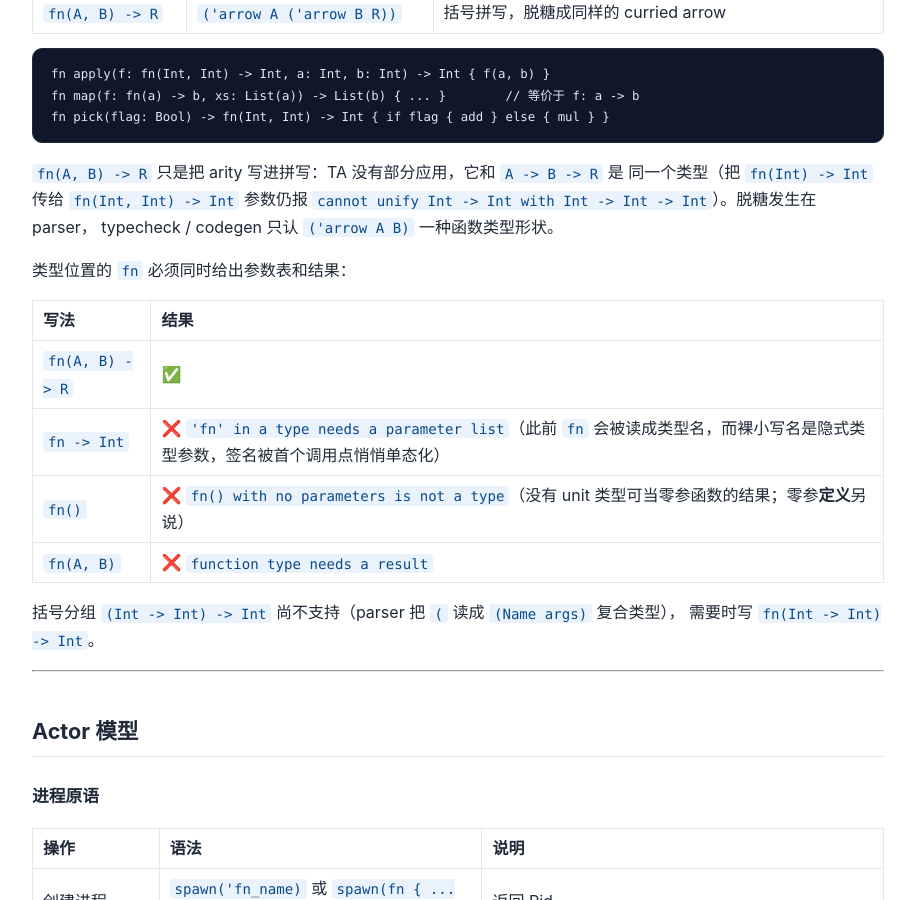
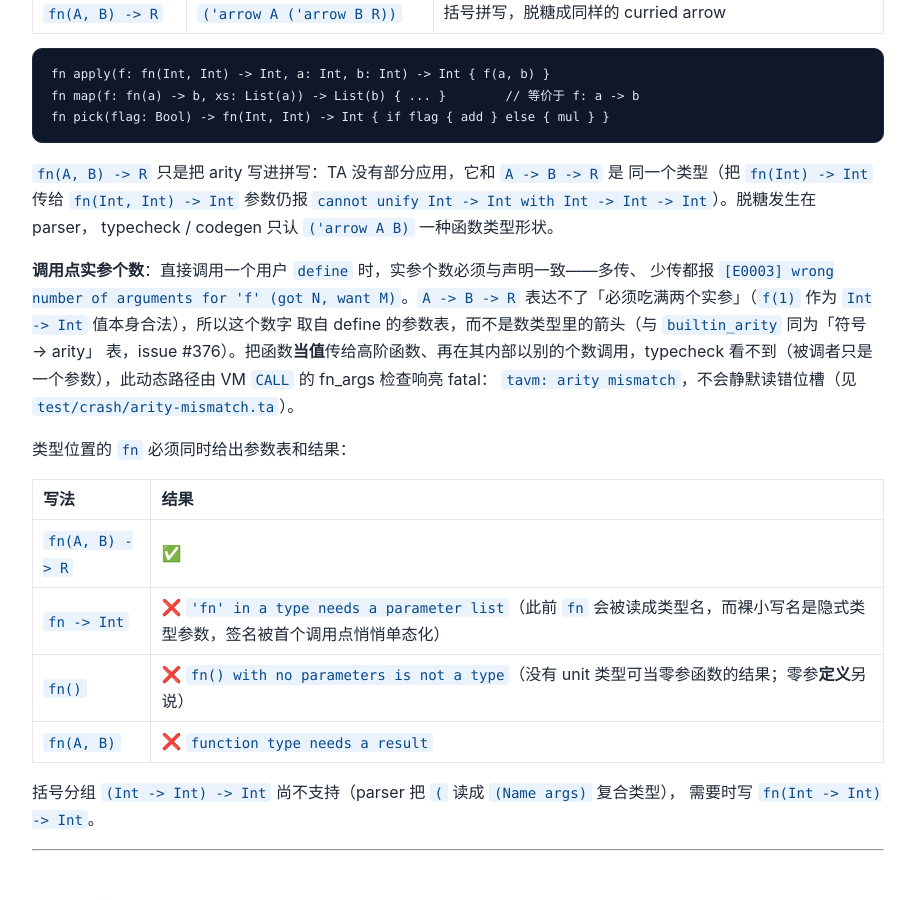
Before and after one commit to tiancaiamao/tinyactor, a Jekyll site: the page built from docs/ta-language-spec.md, in a window 1280 px wide and 900 px high, scrolled down 14895 px. Shown: the whole window, without its empty margins (182-1097 px from the left). Built offline with Jekyll 4.4.1, drawn with Linux system fonts in a browser that asks for light colours; our own code applies the rules of GitHub Pages for plain Markdown files.

Commit message:
typecheck: 用户 define 调用点 arity 检查，少传/多传都拦 (#376)
what
- lib/bootstrap/typecheck.ta：新增 collect_arities（本地顶层 define/define_pub
  的「名字 → 参数个数」表），在 infer_program_seeded 里以保留键 $defn_arity 植入
  env；arity_error 在 builtin_arity 未命中时查这张表，实参个数不符即报 [E0003]。
  builtin 仍优先（define 复用 builtin 名时沿用既有解析次序）。
- 为什么不数类型里的箭头：`A -> B -> R` 表达不了「必须吃满两个实参」——f(1) 是
  合法的 Int -> Int 值，与「把 f 当值传给高阶函数」在类型上不可区分。参数个数只
  能从参数表取，与 builtin_arity 同一「符号 → arity」思路。
- test/compiler/call-arity-errors.ta（新负例）：f(1) / f(1,2,3) / g() 三种错法。
- test/crash/arity-mismatch.ta 重写：静态少传现在被 typecheck 拦下，改成把函数
  当值经高阶函数间接调用，继续钉住 VM CALL 的 fn_args 兜底（动态路径）。
- docs/ta-language-spec.md：补「调用点实参个数」说明。

why
`kl: 删掉 compile.ta 的调用点 arity 检查` 把 arity 检查归到 typecheck 层，但
typecheck 原先只覆盖「多传」（靠类型合一）。少传 f(1) 之前编译通过、到运行期才
tavm: arity mismatch 死——编译期唯一那道网缺失（issue #376）。补回后 arity 检查
真正落在 typecheck 层。

验证
- make bootstrap ×2 → fixed point byte-identical
- make test → 0 failures（Compiler 67 / Crash 14 / Basic / GC / Actor / …）

Closes #376

```diff
--- a/docs/ta-language-spec.md
+++ b/docs/ta-language-spec.md
@@ -630,6 +630,14 @@ fn pick(flag: Bool) -> fn(Int, Int) -> Int { if flag { add } else { mul } }
 `cannot unify Int -> Int with Int -> Int -> Int`）。脱糖发生在 parser，
 typecheck / codegen 只认 `('arrow A B)` 一种函数类型形状。
 
+**调用点实参个数**：直接调用一个用户 `define` 时，实参个数必须与声明一致——多传、
+少传都报 `[E0003] wrong number of arguments for 'f' (got N, want M)`。`A -> B -> R`
+表达不了「必须吃满两个实参」（`f(1)` 作为 `Int -> Int` 值本身合法），所以这个数字
+取自 define 的参数表，而不是数类型里的箭头（与 `builtin_arity` 同为「符号 → arity」
+表，issue #376）。把函数**当值**传给高阶函数、再在其内部以别的个数调用，typecheck
+看不到（被调者只是一个参数），此动态路径由 VM `CALL` 的 fn_args 检查响亮 fatal：
+`tavm: arity mismatch`，不会静默读错位槽（见 `test/crash/arity-mismatch.ta`）。
+
 类型位置的 `fn` 必须同时给出参数表和结果：
 
 | 写法 | 结果 |
```
Also changed, not shown: 4 other files.
